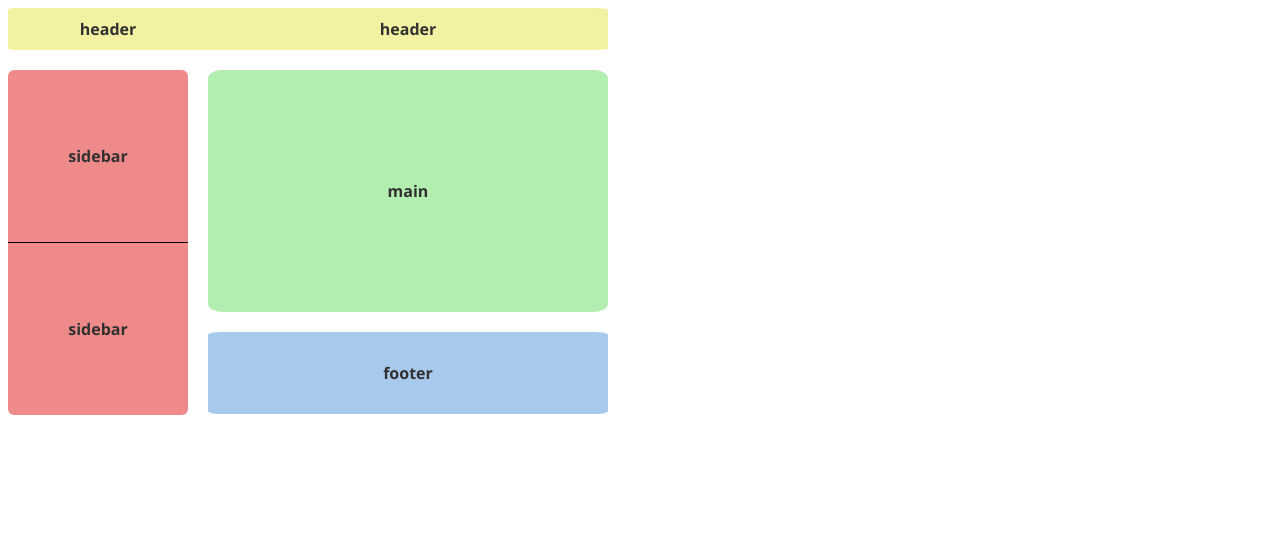
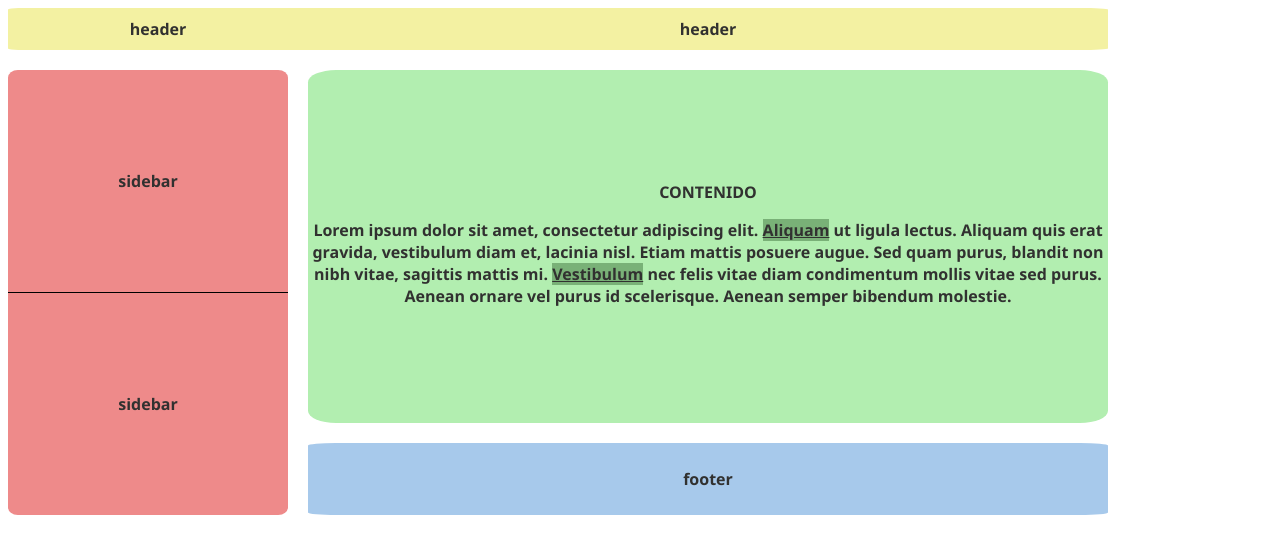
Before and after one commit to lauralardies/blog_notas, a plain HTML site: page Entrega/index.html in a window 1280 px wide. Drawn offline with Linux system fonts and the light colour scheme.

Commit message:
terminado

```diff
--- a/Entrega/index.html
+++ b/Entrega/index.html
@@ -18,11 +18,12 @@
         </div>
 
         <div id = "col-2">
-            <div class = "left-border space-down" id = "div0" style = "width: 400px;">
+            <div class = "left-border space-down" id = "div0" style = "width: 800px;">
                 header
             </div>
             <div class = "space-down" id = "div3">
-                main
+                <h1>contenido</h1>
+                <p>Lorem ipsum dolor sit amet, consectetur adipiscing elit. <span>Aliquam</span> ut ligula lectus. Aliquam quis erat gravida, vestibulum diam et, lacinia nisl. Etiam mattis posuere augue. Sed quam purus, blandit non nibh vitae, sagittis mattis mi. <span>Vestibulum</span> nec felis vitae diam condimentum mollis vitae sed purus. Aenean ornare vel purus id scelerisque. Aenean semper bibendum molestie.</p>
             </div>
             <div id = "div4">
                 footer
--- a/Entrega/styles/style.css
+++ b/Entrega/styles/style.css
@@ -1,7 +1,6 @@
 * {
     font-weight: bold;
     font-family:'Segoe UI', Tahoma, Geneva, Verdana, sans-serif;
-
 }
 
 body {
@@ -9,13 +8,19 @@ body {
 }
 
 h1 {
+    font-size: 16px;
     text-transform: uppercase;
 }
 
 div {
-    width: 200px;
+    width: 300px;
     float: left;
     border-radius: 3.5%;
+}
+
+span {
+    background-color: #79b177;
+    text-decoration: underline;
 }
 
 /* Clase que añade un espacio debajo */
@@ -60,21 +65,21 @@ div {
 
 #div1, #div2 {
     background-color: #ee8a8a;
-    width: 180px;
-    padding: 75px 0;
+    width: 280px;
+    padding: 100px 0;
     text-align: center;
 }
 
 #div3 {
     background-color: #b2eeb0;
-    width: 400px;
-    padding: 110px 0;
+    width: 800px;
+    padding: 100px 0;
     text-align: center;
 }
 
 #div4 {
     background-color: #a7c9eb;
-    width: 400px;
-    padding: 30px 0;
+    width: 800px;
+    padding: 25px 0;
     text-align: center;
 }
```
